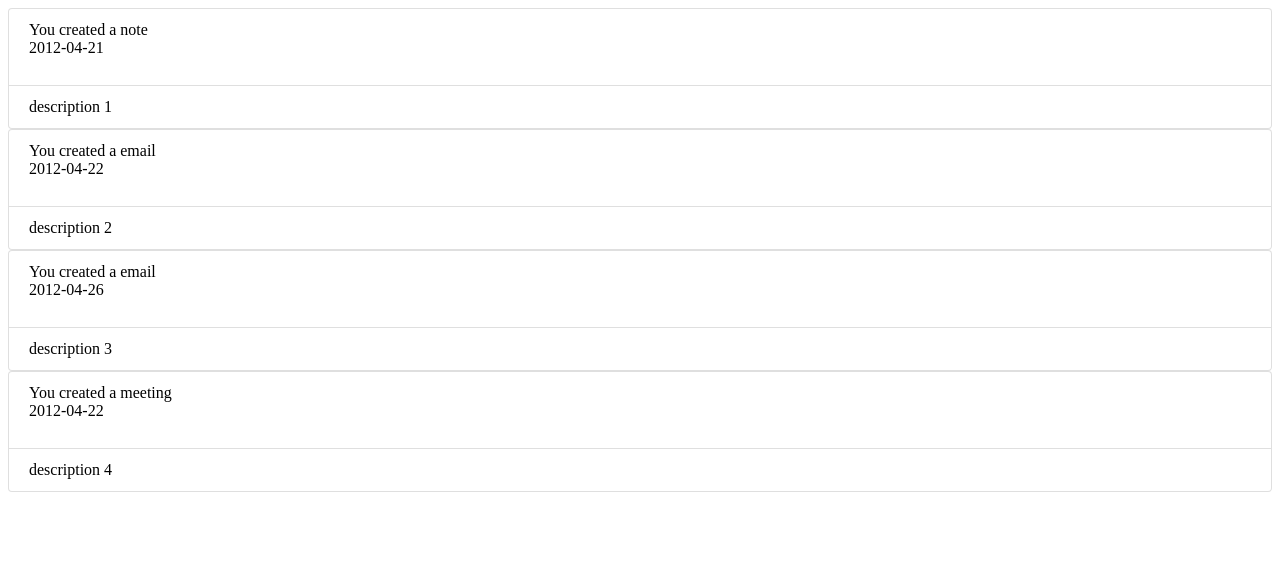
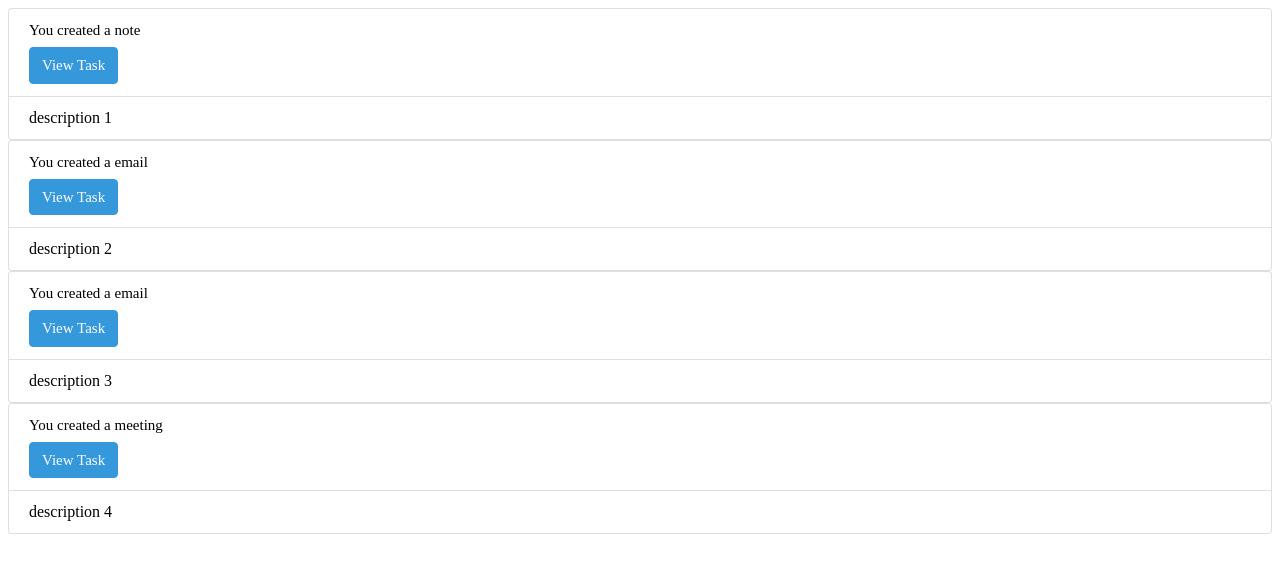
Before and after one commit to Kavinda-Senarathne/HistoryActivity, an Angular app: page / in a window 1280 px wide. Shown: the top 572 px of the page. Built offline with nearby package versions, Linux system fonts and the light colour scheme.

Commit message:
view task option

```diff
--- a/src/app/app.module.ts
+++ b/src/app/app.module.ts
@@ -7,10 +7,12 @@ import { ContentsComponent } from './contents/contents.component';
 import { ContentsService } from './contents/contents.service';
 
 
+
 @NgModule({
   declarations: [
     AppComponent,
     ContentsComponent
+
   ],
   imports: [
     BrowserModule,
--- a/src/app/contents/contents.component.html
+++ b/src/app/contents/contents.component.html
@@ -1,7 +1,8 @@
 <div>
-  <ul class="list-group" *ngFor="let historyactivity of history">
-    <li class="list-group-item">You created a {{historyactivity.type}}
-    <p> {{historyactivity.modifiedDate}}</p></li>
+  <ul class="list-group" *ngFor="let historyactivity of history; index as i">
+    <li class="list-group-item"><h6>You created a {{historyactivity.type}}</h6>
+        <span><button class="btn btn-info" (click)="viewTask(i)">View Task</button></span>
+    </li>
     <li class="list-group-item">{{historyactivity.description}}</li>
   </ul>
 </div>
--- a/src/app/contents/contents.component.ts
+++ b/src/app/contents/contents.component.ts
@@ -11,12 +11,14 @@ import { ContentsService } from './contents.service';
 })
 export class ContentsComponent implements OnInit {
   public history=[];
+  i=this.history.indexOf;
   constructor(private contentsService:ContentsService){}
   ngOnInit() {
     this.contentsService.getHistoryData()
     .subscribe(data => this.history= data);
-
-
+  }
+  viewTask(index:number) {
+    console.log(this.history[index]);
   }
 
 }
--- a/src/app/contents/contents.service.ts
+++ b/src/app/contents/contents.service.ts
@@ -13,4 +13,5 @@ export class ContentsService {
    getHistoryData(){
      return this.http.get<History[]>(this.apiUrl);
    }
+
 }
```
